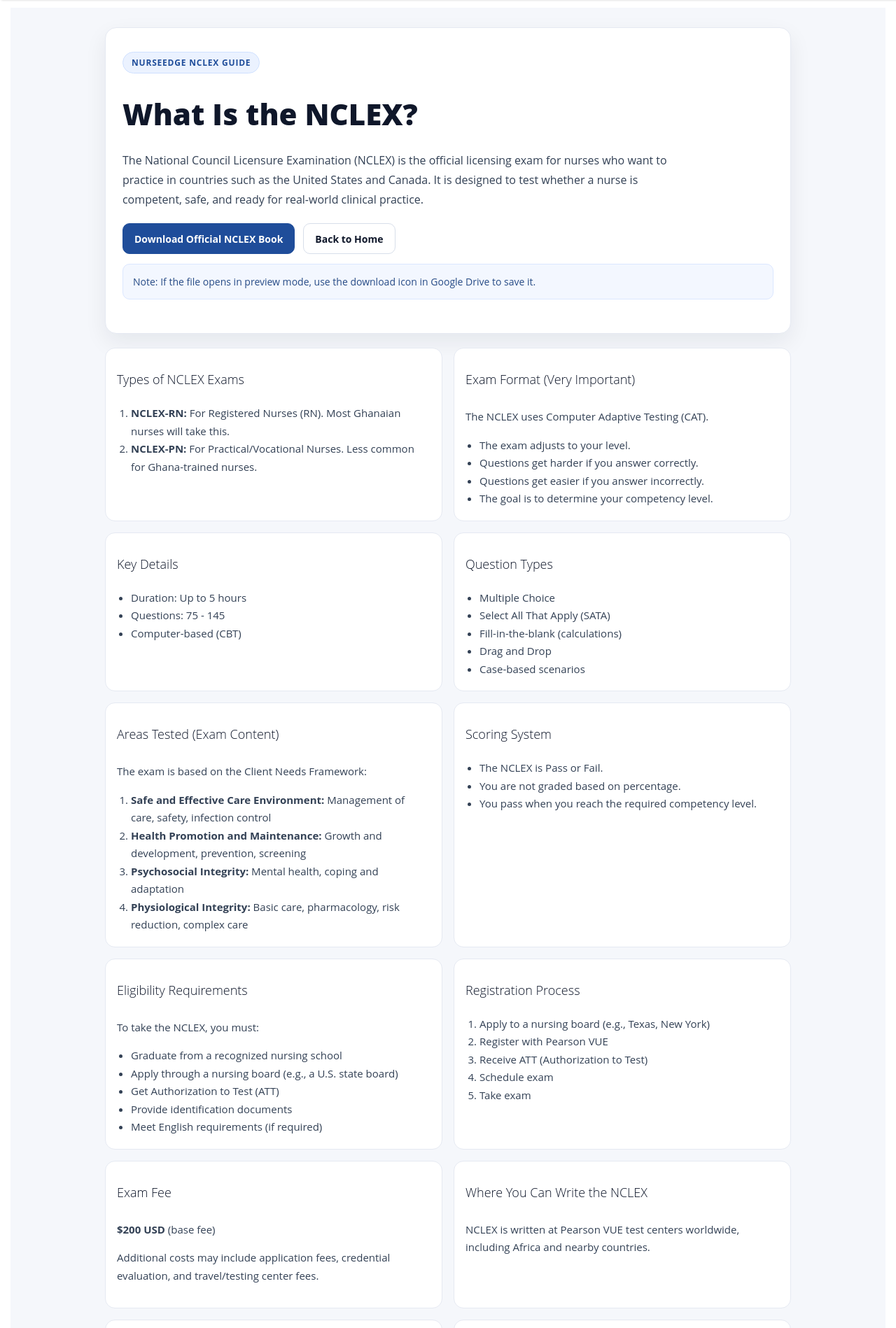
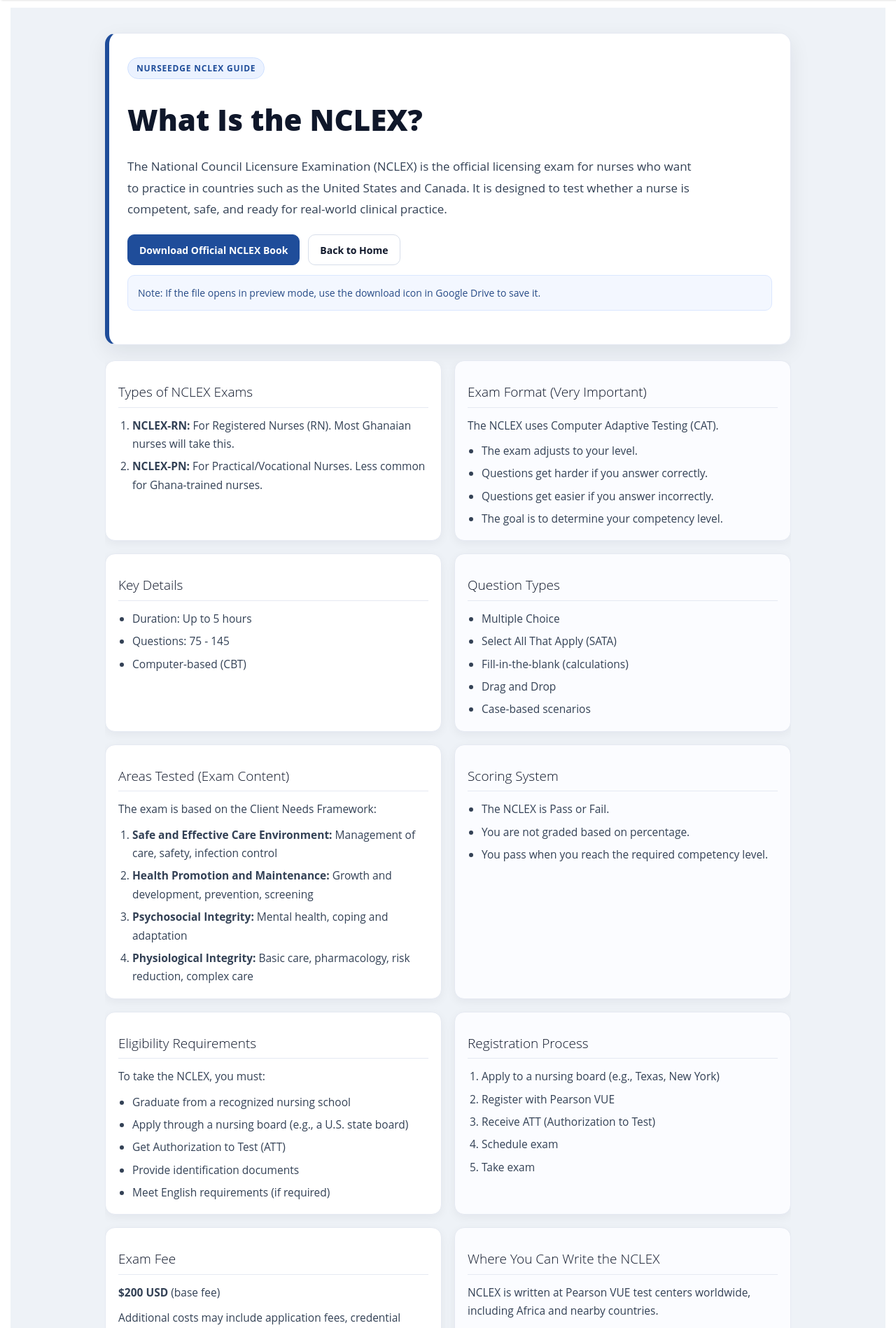
Before and after one commit to Amponsah-clinton/minenurseedge, a Django app: page /nclex/ in a window 1280 px wide. Shown: the part 71-1969 px from the top of the page at 70% size. Run offline with Django 4.2, Linux system fonts and the light colour scheme.

```diff
--- a/templates/nclex.html
+++ b/templates/nclex.html
@@ -3,9 +3,9 @@
 {% block head_extra %}
 <style>
     .nclex-wrap {
-        background: #f5f7fb;
+        background: #eef2f7;
         min-height: calc(100vh - 140px);
-        padding: 28px 16px 36px;
+        padding: 36px 16px 42px;
     }
     .nclex-container {
         width: 100%;
@@ -16,9 +16,10 @@
         background: #ffffff;
         border: 1px solid #e5e9f2;
         border-radius: 16px;
-        padding: 34px 24px;
-        box-shadow: 0 12px 32px rgba(15, 23, 42, 0.07);
-        margin-bottom: 20px;
+        border-left: 6px solid #1f4d9a;
+        padding: 34px 26px;
+        box-shadow: 0 10px 30px rgba(15, 23, 42, 0.08);
+        margin-bottom: 22px;
     }
     .nclex-badge {
         display: inline-block;
@@ -42,9 +43,9 @@
     }
     .nclex-intro {
         margin: 0;
-        max-width: 780px;
-        font-size: 16px;
-        line-height: 1.75;
+        max-width: 820px;
+        font-size: 17px;
+        line-height: 1.8;
         color: #334155;
     }
     .nclex-cta-row {
@@ -86,24 +87,43 @@
     .nclex-grid {
         display: grid;
         grid-template-columns: repeat(2, minmax(0, 1fr));
-        gap: 16px;
+        gap: 18px;
     }
     .nclex-card {
         background: #ffffff;
         border: 1px solid #e5e9f2;
         border-radius: 14px;
-        padding: 18px 16px;
+        padding: 18px 18px;
+        box-shadow: 0 4px 14px rgba(15, 23, 42, 0.05);
+        transition: border-color 0.2s ease, box-shadow 0.2s ease, transform 0.2s ease;
+    }
+    .nclex-card:nth-child(even) {
+        background: #fbfcff;
+    }
+    .nclex-card:hover {
+        transform: translateY(-2px);
+        border-color: #cfd9ea;
+        box-shadow: 0 8px 20px rgba(15, 23, 42, 0.08);
     }
     .nclex-card h2 {
-        margin: 0 0 10px;
-        font-size: 18px;
+        margin: 0 0 12px;
+        font-size: 19px;
         color: #0f172a;
+        line-height: 1.35;
+        padding-bottom: 8px;
+        border-bottom: 1px solid #e5e9f2;
     }
     .nclex-card p,
     .nclex-card li {
         color: #334155;
-        font-size: 15px;
+        font-size: 15.5px;
         line-height: 1.7;
+    }
+    .nclex-card p {
+        margin: 0 0 10px;
+    }
+    .nclex-card li + li {
+        margin-top: 6px;
     }
     .nclex-card ul,
     .nclex-card ol {
```
